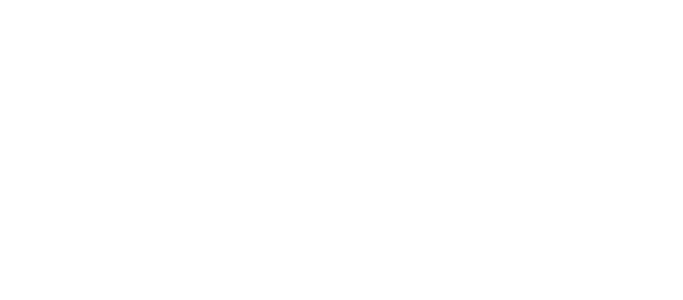
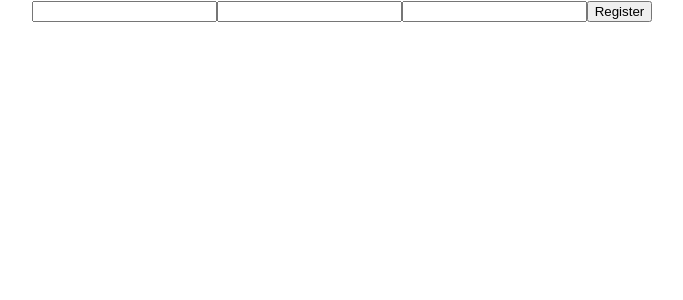
Before and after one commit to diegopalones/social-network-2.0, a React (Create React App) app: page / in a window 1280 px wide. Shown: the top 300 px of the page, without its empty margins (298-981 px from the left). Built offline with nearby package versions, Linux system fonts and the light colour scheme.

Commit message:
register done

```diff
--- a/src/App.js
+++ b/src/App.js
@@ -1,12 +1,13 @@
 import React from 'react';
 import './App.css';
+import Register from './components/Register/Register';
 
 function App() {
   return (
     <div className="App">
 
+     <Register/>
     </div>
   );
 }
-
 export default App;
--- /dev/null
+++ b/src/components/Register/Register.jsx
@@ -0,0 +1,42 @@
+import React, { useState } from "react";
+
+const Register = () => {
+  const [formData, setFormData] = useState({
+    username: "",
+    email: "",
+    password: "",
+  });
+
+  const { name, email, password } = formData;
+
+  const onChange = (e) => {
+    setFormData((prevState) => ({
+      ...prevState,
+
+      [e.target.name]: e.target.value,
+    }));
+  };
+
+  const onSubmit = (e) => {
+    e.preventDefault();
+    console.log("formData", formData);
+  };
+
+  return (
+    <form onSubmit={onSubmit}>
+      <input type="text" name="name" value={name} onChange={onChange} />
+      <input type="email" name="email" value={email} onChange={onChange} />
+
+      <input
+        type="password"
+        name="password"
+        value={password}
+        onChange={onChange}
+      />
+
+      <button type="submit">Register</button>
+    </form>
+  );
+};
+
+export default Register;
```
